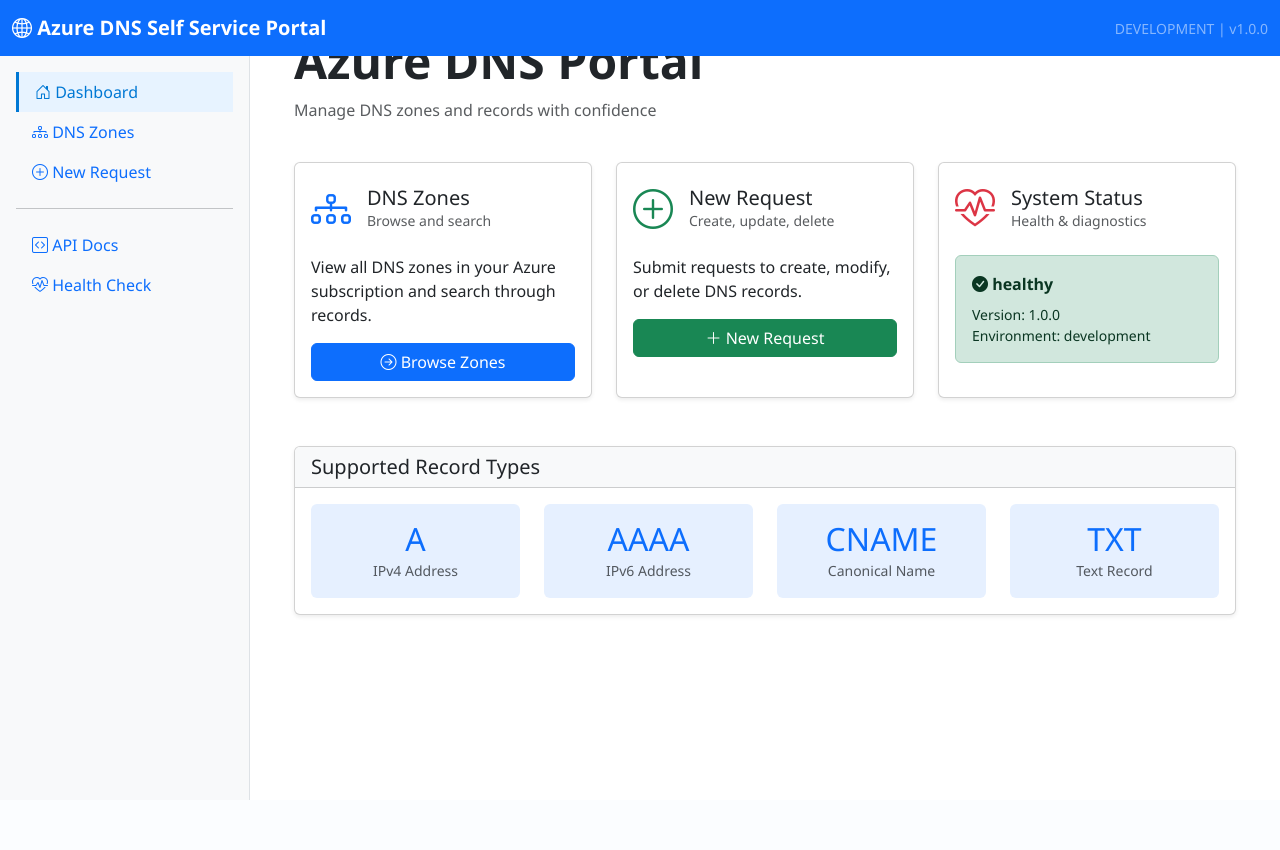
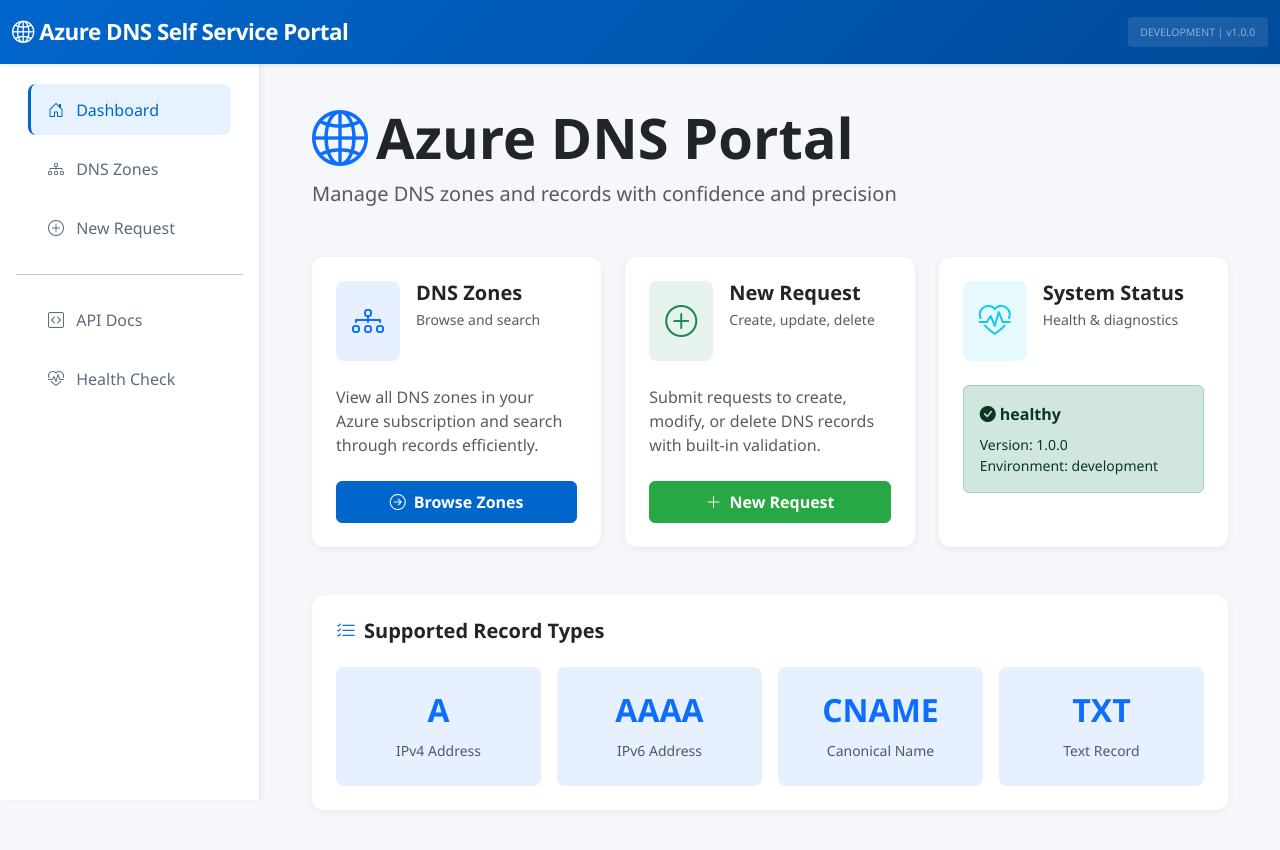
Before and after one commit to charanvb/dns-app-azure, a FastAPI app: page / in a window 1280 px wide. Before the commit the page ends 800 px from the top, so only its background shows below. Run offline with FastAPI, Linux system fonts and the light colour scheme.

Commit message:
UI: Professional styling with clear heading and modern colors
IMPROVEMENTS:
- Professional color scheme: Blue gradient navbar, clean white sidebar
- Clear, large heading: 'Azure DNS Portal' with icon, highly visible
- Modern card design: Rounded corners, hover effects, better shadows
- Better typography: Segoe UI, improved font weights and spacing
- Icon badges: Colored backgrounds for visual hierarchy
- Improved spacing: More breathing room, better padding
- Responsive layout: Works on all screen sizes

COLORS:
- Primary: #0066cc (professional blue)
- Backgrounds: White cards on #f5f7fa base
- Accents: Success green, info blue
- Shadows: Subtle, modern depth

READY FOR: Milestone 2 implementation

```diff
--- a/templates/base.html
+++ b/templates/base.html
@@ -12,42 +12,122 @@
     <!-- Custom CSS -->
     <style>
         :root {
-            --primary-color: #0078d4;
-            --sidebar-width: 250px;
+            --primary-color: #0066cc;
+            --primary-dark: #004a99;
+            --primary-light: #e6f2ff;
+            --success-color: #28a745;
+            --sidebar-width: 260px;
+            --navbar-height: 64px;
         }
+
         body {
-            font-family: 'Segoe UI', Tahoma, Geneva, Verdana, sans-serif;
+            font-family: 'Segoe UI', -apple-system, BlinkMacSystemFont, Roboto, Oxygen, Ubuntu, sans-serif;
+            background-color: #f5f7fa;
         }
+
+        .navbar {
+            height: var(--navbar-height);
+            box-shadow: 0 2px 4px rgba(0,0,0,0.08);
+            background: linear-gradient(135deg, var(--primary-color) 0%, var(--primary-dark) 100%) !important;
+        }
+
+        .navbar-brand {
+            font-weight: 700;
+            font-size: 1.4rem;
+            letter-spacing: -0.5px;
+        }
+
+        .navbar-text {
+            background-color: rgba(255,255,255,0.1);
+            padding: 0.4rem 0.8rem;
+            border-radius: 4px;
+            font-size: 0.75rem;
+            font-weight: 500;
+        }
+
         .sidebar {
             position: fixed;
-            top: 56px;
+            top: var(--navbar-height);
             left: 0;
             width: var(--sidebar-width);
-            height: calc(100vh - 56px);
-            background-color: #f8f9fa;
-            border-right: 1px solid #dee2e6;
+            height: calc(100vh - var(--navbar-height));
+            background-color: #ffffff;
+            border-right: 1px solid #e1e8ed;
             overflow-y: auto;
             z-index: 100;
+            box-shadow: 2px 0 8px rgba(0,0,0,0.04);
         }
+
+        .sidebar .nav-link {
+            color: #5a6c7d;
+            padding: 0.85rem 1.25rem;
+            margin: 0.25rem 0.75rem;
+            border-radius: 8px;
+            font-weight: 500;
+            transition: all 0.2s ease;
+        }
+
+        .sidebar .nav-link:hover {
+            background-color: #f5f7fa;
+            color: var(--primary-color);
+        }
+
+        .sidebar .nav-link.active {
+            background-color: var(--primary-light);
+            color: var(--primary-color);
+            border-left: 3px solid var(--primary-color);
+            padding-left: calc(1.25rem - 3px);
+        }
+
+        .sidebar .nav-link i {
+            width: 20px;
+            margin-right: 8px;
+        }
+
         .main-content {
             margin-left: var(--sidebar-width);
-            padding: 2rem;
-            min-height: calc(100vh - 56px);
+            margin-top: var(--navbar-height);
+            padding: 2.5rem;
+            min-height: calc(100vh - var(--navbar-height));
         }
-        .navbar-brand {
+
+        .card {
+            border: none;
+            border-radius: 12px;
+            box-shadow: 0 2px 8px rgba(0,0,0,0.06);
+            transition: transform 0.2s ease, box-shadow 0.2s ease;
+        }
+
+        .card:hover {
+            transform: translateY(-2px);
+            box-shadow: 0 4px 16px rgba(0,0,0,0.1);
+        }
+
+        .btn-primary {
+            background-color: var(--primary-color);
+            border-color: var(--primary-color);
             font-weight: 600;
         }
-        .nav-link.active {
-            background-color: #e7f3ff;
-            color: var(--primary-color) !important;
-            border-left: 3px solid var(--primary-color);
+
+        .btn-primary:hover {
+            background-color: var(--primary-dark);
+            border-color: var(--primary-dark);
         }
+
+        .btn-success {
+            background-color: var(--success-color);
+            border-color: var(--success-color);
+            font-weight: 600;
+        }
+
         .htmx-indicator {
             display: none;
         }
+
         .htmx-request .htmx-indicator {
             display: inline-block;
         }
+
         .htmx-request.htmx-loading {
             opacity: 0.7;
         }
--- a/templates/index.html
+++ b/templates/index.html
@@ -2,66 +2,76 @@
 
 {% block content %}
 <div class="container-fluid">
-    <div class="row mb-4">
+    <!-- Page Header -->
+    <div class="row mb-5">
         <div class="col">
-            <h1 class="display-5 fw-bold">Azure DNS Portal</h1>
-            <p class="text-muted">Manage DNS zones and records with confidence</p>
+            <h1 class="display-4 fw-bold text-dark mb-2">
+                <i class="bi bi-globe2 text-primary me-2"></i>Azure DNS Portal
+            </h1>
+            <p class="lead text-muted mb-0">Manage DNS zones and records with confidence and precision</p>
         </div>
     </div>
 
-    <div class="row g-4">
+    <!-- Action Cards -->
+    <div class="row g-4 mb-5">
         <!-- DNS Zones Card -->
-        <div class="col-md-4">
-            <div class="card h-100 shadow-sm">
-                <div class="card-body">
-                    <div class="d-flex align-items-center mb-3">
+        <div class="col-lg-4">
+            <div class="card h-100">
+                <div class="card-body p-4">
+                    <div class="d-flex align-items-start mb-4">
                         <div class="flex-shrink-0">
-                            <i class="bi bi-diagram-3 text-primary" style="font-size: 2.5rem;"></i>
+                            <div class="bg-primary bg-opacity-10 rounded-3 p-3">
+                                <i class="bi bi-diagram-3 text-primary" style="font-size: 2rem;"></i>
+                            </div>
                         </div>
                         <div class="flex-grow-1 ms-3">
-                            <h5 class="card-title mb-0">DNS Zones</h5>
+                            <h5 class="card-title fw-bold mb-1">DNS Zones</h5>
                             <p class="text-muted small mb-0">Browse and search</p>
                         </div>
                     </div>
-                    <p class="card-text">View all DNS zones in your Azure subscription and search through records.</p>
-                    <a href="/zones" class="btn btn-primary w-100">
-                        <i class="bi bi-arrow-right-circle"></i> Browse Zones
+                    <p class="card-text text-muted mb-4">View all DNS zones in your Azure subscription and search through records efficiently.</p>
+                    <a href="/zones" class="btn btn-primary w-100 py-2">
+                        <i class="bi bi-arrow-right-circle me-2"></i>Browse Zones
                     </a>
                 </div>
             </div>
         </div>
 
         <!-- New Request Card -->
-        <div class="col-md-4">
-            <div class="card h-100 shadow-sm">
-                <div class="card-body">
-                    <div class="d-flex align-items-center mb-3">
+        <div class="col-lg-4">
+            <div class="card h-100">
+                <div class="card-body p-4">
+                    <div class="d-flex align-items-start mb-4">
                         <div class="flex-shrink-0">
-                            <i class="bi bi-plus-circle text-success" style="font-size: 2.5rem;"></i>
+                            <div class="bg-success bg-opacity-10 rounded-3 p-3">
+                                <i class="bi bi-plus-circle text-success" style="font-size: 2rem;"></i>
+                            </div>
                         </div>
                         <div class="flex-grow-1 ms-3">
-                            <h5 class="card-title mb-0">New Request</h5>
+                            <h5 class="card-title fw-bold mb-1">New Request</h5>
                             <p class="text-muted small mb-0">Create, update, delete</p>
                         </div>
                     </div>
-                    <p class="card-text">Submit requests to create, modify, or delete DNS records.</p>
-                    <a href="/request" class="btn btn-success w-100">
-                        <i class="bi bi-plus-lg"></i> New Request
+                    <p class="card-text text-muted mb-4">Submit requests to create, modify, or delete DNS records with built-in validation.</p>
+                    <a href="/request" class="btn btn-success w-100 py-2">
+                        <i class="bi bi-plus-lg me-2"></i>New Request
                     </a>
                 </div>
             </div>
         </div>
 
         <!-- System Status Card -->
-        <div class="col-md-4">
-            <div class="card h-100 shadow-sm">
-                <div class="card-body">
-                    <div class="d-flex align-items-center mb-3">
+        <div class="col-lg-4">
+            <div class="card h-100">
+                <div class="card-body p-4">
+                    <div class="d-flex align-items-start mb-4">
                         <div class="flex-shrink-0">
-                            <i class="bi bi-heart-pulse text-danger" style="font-size: 2.5rem;"></i>
+                            <div class="bg-info bg-opacity-10 rounded-3 p-3">
+                                <i class="bi bi-heart-pulse text-info" style="font-size: 2rem;"></i>
+                            </div>
                         </div>
                         <div class="flex-grow-1 ms-3">
-                            <h5 class="card-title mb-0">System Status</h5>
+                            <h5 class="card-title fw-bold mb-1">System Status</h5>
                             <p class="text-muted small mb-0">Health & diagnostics</p>
                         </div>
                     </div>
@@ -77,37 +87,37 @@
         </div>
     </div>
 
-    <!-- Quick Stats -->
-    <div class="row mt-5">
+    <!-- Supported Record Types -->
+    <div class="row">
         <div class="col">
-            <div class="card shadow-sm">
-                <div class="card-header bg-light">
-                    <h5 class="mb-0">Supported Record Types</h5>
-                </div>
-                <div class="card-body">
-                    <div class="row text-center">
-                        <div class="col-3">
-                            <div class="p-3 bg-primary bg-opacity-10 rounded">
-                                <h2 class="text-primary mb-0">A</h2>
-                                <small class="text-muted">IPv4 Address</small>
+            <div class="card">
+                <div class="card-body p-4">
+                    <h5 class="card-title fw-bold mb-4">
+                        <i class="bi bi-list-check text-primary me-2"></i>Supported Record Types
+                    </h5>
+                    <div class="row g-3 text-center">
+                        <div class="col-6 col-md-3">
+                            <div class="p-4 bg-primary bg-opacity-10 rounded-3">
+                                <h2 class="text-primary fw-bold mb-2">A</h2>
+                                <small class="text-muted fw-medium">IPv4 Address</small>
                             </div>
                         </div>
-                        <div class="col-3">
-                            <div class="p-3 bg-primary bg-opacity-10 rounded">
-                                <h2 class="text-primary mb-0">AAAA</h2>
-                                <small class="text-muted">IPv6 Address</small>
+                        <div class="col-6 col-md-3">
+                            <div class="p-4 bg-primary bg-opacity-10 rounded-3">
+                                <h2 class="text-primary fw-bold mb-2">AAAA</h2>
+                                <small class="text-muted fw-medium">IPv6 Address</small>
                             </div>
                         </div>
-                        <div class="col-3">
-                            <div class="p-3 bg-primary bg-opacity-10 rounded">
-                                <h2 class="text-primary mb-0">CNAME</h2>
-                                <small class="text-muted">Canonical Name</small>
+                        <div class="col-6 col-md-3">
+                            <div class="p-4 bg-primary bg-opacity-10 rounded-3">
+                                <h2 class="text-primary fw-bold mb-2">CNAME</h2>
+                                <small class="text-muted fw-medium">Canonical Name</small>
                             </div>
                         </div>
-                        <div class="col-3">
-                            <div class="p-3 bg-primary bg-opacity-10 rounded">
-                                <h2 class="text-primary mb-0">TXT</h2>
-                                <small class="text-muted">Text Record</small>
+                        <div class="col-6 col-md-3">
+                            <div class="p-4 bg-primary bg-opacity-10 rounded-3">
+                                <h2 class="text-primary fw-bold mb-2">TXT</h2>
+                                <small class="text-muted fw-medium">Text Record</small>
                             </div>
                         </div>
                     </div>
```
